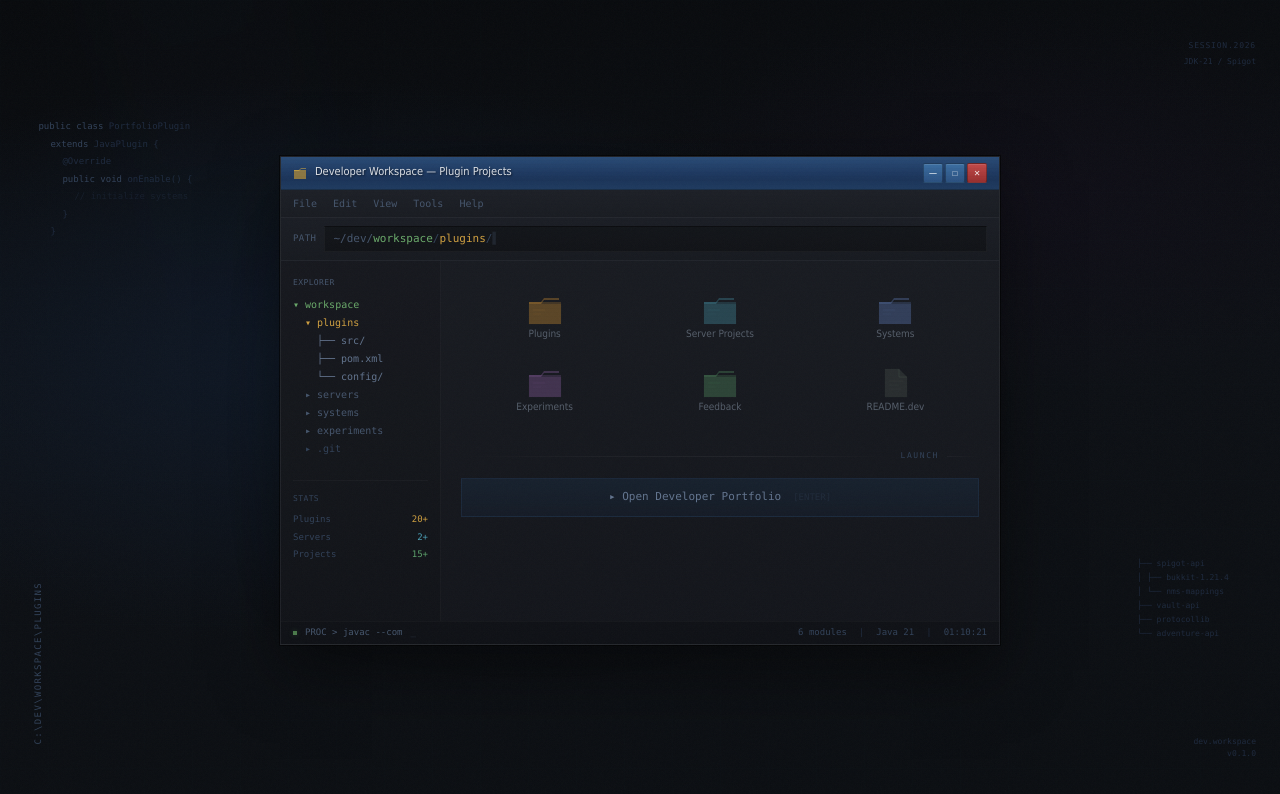
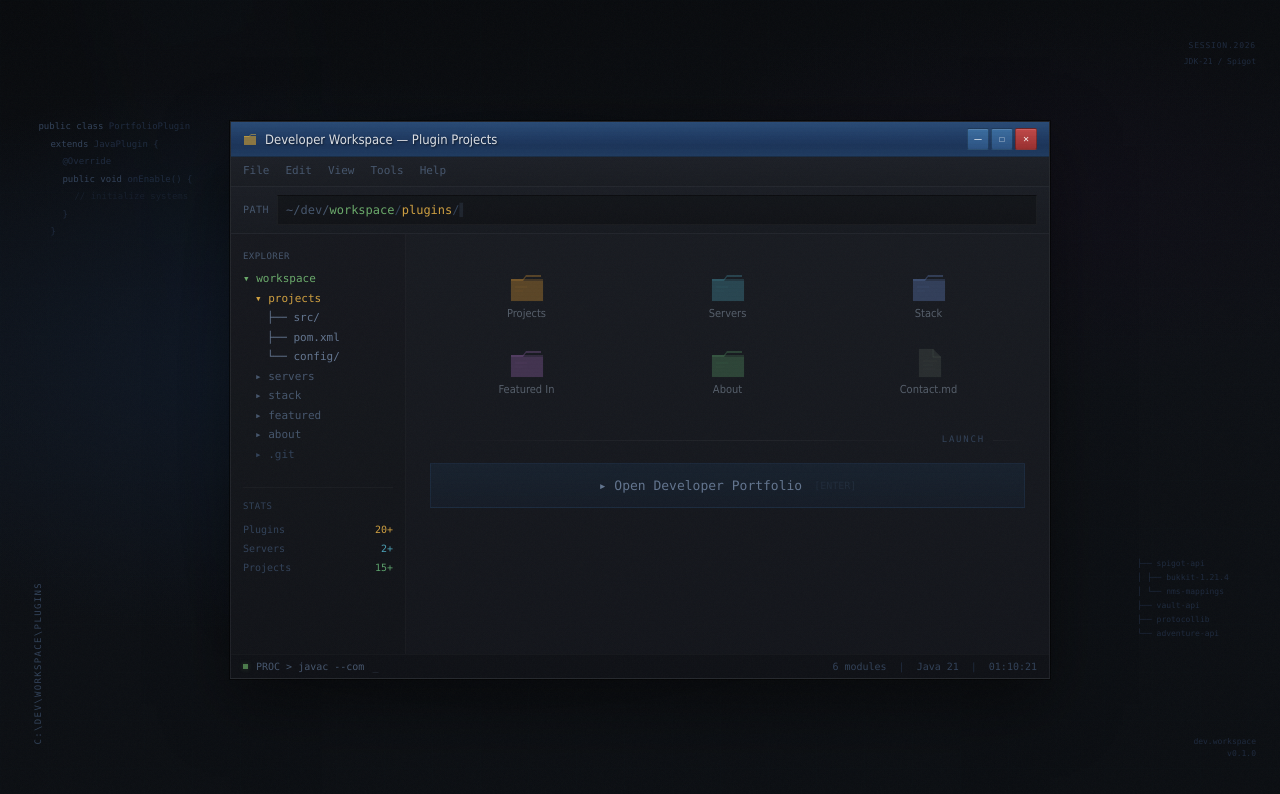
Before and after one commit to AlexVila0204/portfolio, a Next.js app: page / in a window 1280 px wide. Shown: the top 794 px of the page. Built offline with nearby package versions, Linux system fonts and the light colour scheme.

Commit message:
feat: Add initial interactive and animated entrance page for the portfolio.

```diff
--- a/app/page.tsx
+++ b/app/page.tsx
@@ -32,6 +32,7 @@ interface FolderItem {
   name: string;
   color: string;
   label: string;
+  section: string;
   isFile?: boolean;
 }
 
@@ -124,12 +125,12 @@ export default function EntrancePage() {
   };
 
   const folders: FolderItem[] = [
-    { name: "Plugins", color: "#e8a035", label: "Spigot / Paper plugins" },
-    { name: "Server Projects", color: "#4a9fb5", label: "Networks & servers" },
-    { name: "Systems", color: "#6a8ad0", label: "APIs & frameworks" },
-    { name: "Experiments", color: "#9b6ab5", label: "R&D prototypes" },
-    { name: "Feedback", color: "#5ba06a", label: "Community reviews" },
-    { name: "README.dev", color: "#8a8a70", label: "About the developer", isFile: true },
+    { name: "Projects", color: "#e8a035", label: "Open source & university", section: "plugins" },
+    { name: "Servers", color: "#4a9fb5", label: "Minecraft networks", section: "servers" },
+    { name: "Stack", color: "#6a8ad0", label: "Skills & technologies", section: "skills" },
+    { name: "Featured In", color: "#9b6ab5", label: "YouTube & media", section: "featured" },
+    { name: "About", color: "#5ba06a", label: "Background & experience", section: "about" },
+    { name: "Contact.md", color: "#8a8a70", label: "Get in touch", section: "contact", isFile: true },
   ];
 
   return (
@@ -173,10 +174,10 @@ export default function EntrancePage() {
           </div>
 
           <div className="flex-1 flex items-center justify-center py-10 px-4 lg:px-0">
-            <div className="w-full max-w-[720px]" style={{ transform: `translate(${mousePos.x * -3}px, ${mousePos.y * -2}px)`, transition: 'transform 0.2s ease-out' }}>
+            <div className="w-full max-w-[820px]" style={{ transform: `translate(${mousePos.x * -3}px, ${mousePos.y * -2}px)`, transition: 'transform 0.2s ease-out' }}>
               <AnimatePresence>
                 {!bootComplete && (
-                  <motion.div exit={{ opacity: 0, y: -10 }} transition={{ duration: 0.4 }} className="font-mono text-[11px] text-slate-500 space-y-1 mb-4">
+                  <motion.div exit={{ opacity: 0, y: -10 }} transition={{ duration: 0.4 }} className="font-mono text-[12px] text-slate-500 space-y-1 mb-4">
                     {bootLines.map((line, i) => (
                       <motion.div key={i} initial={{ opacity: 0, x: -5 }} animate={{ opacity: 1, x: 0 }} className={line?.includes('OK') ? 'text-[#5a8a5a]' : line?.includes('ready') ? 'text-[#6a9ad0]' : ''}>{line}</motion.div>
                     ))}
@@ -193,65 +194,66 @@ export default function EntrancePage() {
                     <div className="px-3 py-[6px] flex items-center justify-between" style={{ background: 'linear-gradient(180deg, #284a75 0%, #1d3860 50%, #1a3358 70%, #1e3a5f 100%)', borderBottom: '1px solid rgba(0,0,0,0.4)' }}>
                       <div className="flex items-center gap-2">
                         <svg width="14" height="12" viewBox="0 0 14 12" fill="none"><rect x="1" y="3" width="12" height="9" fill="#d4a030" opacity={0.6} /><path d="M1 3h5l2-2h5v1H8L6 4H1z" fill="#e8b840" opacity={0.5} /></svg>
-                        <span className="text-white/85 text-[11px]" style={{ fontFamily: 'Tahoma, sans-serif', textShadow: '1px 1px 2px rgba(0,0,0,0.6)' }}>Developer Workspace — Plugin Projects</span>
+                        <span className="text-white/85 text-[13px]" style={{ fontFamily: 'Tahoma, sans-serif', textShadow: '1px 1px 2px rgba(0,0,0,0.6)' }}>Developer Workspace — Plugin Projects</span>
                       </div>
                       <div className="flex items-center gap-[2px]">
                         {(['—', '□', '✕'] as const).map((sym, i) => (
-                          <button key={i} className="w-[20px] h-[20px] flex items-center justify-center rounded-[2px]" style={{ background: i === 2 ? 'linear-gradient(180deg, #c04848 0%, #982e2e 100%)' : 'linear-gradient(180deg, #3a6da0 0%, #2a5080 100%)', border: '1px solid rgba(0,0,0,0.3)', boxShadow: 'inset 0 1px 0 rgba(255,255,255,0.12)' }}>
+                          <button key={i} className="w-[22px] h-[22px] flex items-center justify-center rounded-[2px]" style={{ background: i === 2 ? 'linear-gradient(180deg, #c04848 0%, #982e2e 100%)' : 'linear-gradient(180deg, #3a6da0 0%, #2a5080 100%)', border: '1px solid rgba(0,0,0,0.3)', boxShadow: 'inset 0 1px 0 rgba(255,255,255,0.12)' }}>
                             <span className="text-white/90 text-[8px]">{sym}</span>
                           </button>
                         ))}
                       </div>
                     </div>
                     {/* Toolbar */}
-                    <div className="px-3 py-1.5 flex items-center gap-4 text-[10px] font-mono text-slate-600" style={{ background: 'linear-gradient(180deg, #1c1f26 0%, #181b21 100%)', borderBottom: '1px solid rgba(255,255,255,0.03)' }}>
+                    <div className="px-3 py-1.5 flex items-center gap-4 text-[11px] font-mono text-slate-600" style={{ background: 'linear-gradient(180deg, #1c1f26 0%, #181b21 100%)', borderBottom: '1px solid rgba(255,255,255,0.03)' }}>
                       {['File', 'Edit', 'View', 'Tools', 'Help'].map(l => <span key={l} className="hover:text-slate-400 cursor-default transition-colors">{l}</span>)}
                     </div>
                     {/* Address bar */}
                     <div className="px-3 py-2 flex items-center gap-2" style={{ background: 'linear-gradient(180deg, #1a1d24 0%, #16191f 100%)', borderBottom: '1px solid rgba(255,255,255,0.03)' }}>
-                      <span className="text-[9px] text-slate-600 font-mono shrink-0 tracking-wider">PATH</span>
-                      <div className="flex-1 flex items-center px-2 py-[4px] font-mono text-[11px]" style={{ background: 'rgba(0,0,0,0.3)', border: '1px solid rgba(255,255,255,0.04)', borderTop: '1px solid rgba(0,0,0,0.4)' }}>
+                      <span className="text-[10px] text-slate-600 font-mono shrink-0 tracking-wider">PATH</span>
+                      <div className="flex-1 flex items-center px-2 py-[5px] font-mono text-[12px]" style={{ background: 'rgba(0,0,0,0.3)', border: '1px solid rgba(255,255,255,0.04)', borderTop: '1px solid rgba(0,0,0,0.4)' }}>
                         <span className="text-slate-600">~/dev/</span><span className="text-[#6aaa6a]">workspace</span><span className="text-slate-700">/</span><span className="text-[#d0a040]">plugins</span><span className="text-slate-700">/</span>
                         <motion.span className="text-slate-600" animate={{ opacity: [1, 0] }} transition={{ repeat: Infinity, duration: 0.8 }}>▌</motion.span>
                       </div>
                     </div>
                     {/* Side panel + content */}
-                    <div className="flex" style={{ minHeight: 360 }}>
-                      <div className="hidden sm:block w-[160px] shrink-0 py-4 px-3 font-mono text-[10px]" style={{ borderRight: '1px solid rgba(255,255,255,0.03)', background: 'rgba(0,0,0,0.1)' }}>
-                        <div className="text-slate-600 mb-2 tracking-wider text-[8px]">EXPLORER</div>
+                    <div className="flex" style={{ minHeight: 420 }}>
+                      <div className="hidden sm:block w-[175px] shrink-0 py-4 px-3 font-mono text-[11px]" style={{ borderRight: '1px solid rgba(255,255,255,0.03)', background: 'rgba(0,0,0,0.1)' }}>
+                        <div className="text-slate-600 mb-2 tracking-wider text-[9px]">EXPLORER</div>
                         <div className="space-y-[3px] text-slate-600">
                           <div className="text-[#6aaa6a]">▾ workspace</div>
-                          <div className="pl-3 text-[#d0a040]">▾ plugins</div>
+                          <div className="pl-3 text-[#d0a040]">▾ projects</div>
                           <div className="pl-6 text-slate-500">├── src/</div>
                           <div className="pl-6 text-slate-500">├── pom.xml</div>
                           <div className="pl-6 text-slate-500">└── config/</div>
                           <div className="pl-3 text-slate-600">▸ servers</div>
-                          <div className="pl-3 text-slate-600">▸ systems</div>
-                          <div className="pl-3 text-slate-600">▸ experiments</div>
+                          <div className="pl-3 text-slate-600">▸ stack</div>
+                          <div className="pl-3 text-slate-600">▸ featured</div>
+                          <div className="pl-3 text-slate-600">▸ about</div>
                           <div className="pl-3 text-slate-700">▸ .git</div>
                         </div>
                         <div className="mt-6 pt-3" style={{ borderTop: '1px solid rgba(255,255,255,0.03)' }}>
-                          <div className="text-[8px] text-slate-700 tracking-wider mb-2">STATS</div>
-                          <div className="space-y-1 text-[9px]">
+                          <div className="text-[9px] text-slate-700 tracking-wider mb-2">STATS</div>
+                          <div className="space-y-1 text-[10px]">
                             <div className="flex justify-between"><span className="text-slate-700">Plugins</span><span className="text-[#d0a040]">20+</span></div>
                             <div className="flex justify-between"><span className="text-slate-700">Servers</span><span className="text-[#4a9fb5]">2+</span></div>
                             <div className="flex justify-between"><span className="text-slate-700">Projects</span><span className="text-[#5ba06a]">15+</span></div>
                           </div>
                         </div>
                       </div>
-                      <div className="flex-1 p-5">
+                      <div className="flex-1 p-6">
                         <div className="grid grid-cols-3 gap-x-2 gap-y-0">
                           {folders.map((folder, i) => {
                             const isHovered = hoveredFolder === folder.name;
                             return (
                               <motion.div key={folder.name} initial={{ opacity: 0, y: 12 }} animate={{ opacity: 1, y: 0 }} transition={{ delay: 0.15 + i * 0.08, duration: 0.4 }}>
-                                <div className="flex flex-col items-center py-3 px-1 cursor-pointer" onMouseEnter={() => setHoveredFolder(folder.name)} onMouseLeave={() => setHoveredFolder(null)} style={{ background: isHovered ? 'rgba(50,80,120,0.08)' : 'transparent', border: isHovered ? '1px solid rgba(70,100,150,0.12)' : '1px solid transparent', transition: 'all 0.12s ease' }}>
+                                <div className="flex flex-col items-center py-3 px-1 cursor-pointer" onMouseEnter={() => setHoveredFolder(folder.name)} onMouseLeave={() => setHoveredFolder(null)} onClick={() => { setIsEntering(true); setTimeout(() => router.push(`/portfolio#${folder.section}`), 700); }} style={{ background: isHovered ? 'rgba(50,80,120,0.08)' : 'transparent', border: isHovered ? '1px solid rgba(70,100,150,0.12)' : '1px solid transparent', transition: 'all 0.12s ease' }}>
                                   <motion.div animate={isHovered ? { y: -1.5 } : { y: 0 }} transition={{ duration: 0.15 }}>
                                     {folder.isFile ? <FileIcon hovered={isHovered} /> : <FolderIcon color={folder.color} hovered={isHovered} />}
                                   </motion.div>
-                                  <span className="text-[10px] mt-0.5 text-center leading-tight" style={{ color: isHovered ? '#a0b8d0' : '#555e6a', fontFamily: 'Tahoma, sans-serif', transition: 'color 0.12s ease' }}>{folder.name}</span>
+                                  <span className="text-[11px] mt-1 text-center leading-tight" style={{ color: isHovered ? '#a0b8d0' : '#555e6a', fontFamily: 'Tahoma, sans-serif', transition: 'color 0.12s ease' }}>{folder.name}</span>
                                   <AnimatePresence>
-                                    {isHovered && <motion.span initial={{ opacity: 0 }} animate={{ opacity: 1 }} exit={{ opacity: 0 }} className="text-[8px] text-slate-700 font-mono mt-0.5">{folder.label}</motion.span>}
+                                    {isHovered && <motion.span initial={{ opacity: 0 }} animate={{ opacity: 1 }} exit={{ opacity: 0 }} className="text-[9px] text-slate-700 font-mono mt-0.5">{folder.label}</motion.span>}
                                   </AnimatePresence>
                                 </div>
                               </motion.div>
@@ -260,25 +262,25 @@ export default function EntrancePage() {
                         </div>
                         <div className="mt-6 mb-4 flex items-center gap-2">
                           <div className="h-px flex-1" style={{ background: 'linear-gradient(90deg, transparent, rgba(255,255,255,0.04), rgba(255,255,255,0.05), transparent)' }} />
-                          <span className="text-[8px] font-mono text-slate-700 tracking-[0.2em]">LAUNCH</span>
+                          <span className="text-[9px] font-mono text-slate-700 tracking-[0.2em]">LAUNCH</span>
                           <div className="h-px w-8" style={{ background: 'linear-gradient(90deg, rgba(255,255,255,0.04), transparent)' }} />
                         </div>
-                        <motion.button initial={{ opacity: 0 }} animate={{ opacity: 1 }} transition={{ delay: 0.8, duration: 0.5 }} onClick={handleEnter} className="group w-full py-2.5 cursor-pointer" style={{ background: 'linear-gradient(180deg, rgba(25,50,75,0.35) 0%, rgba(20,40,65,0.25) 100%)', border: '1px solid rgba(50,90,140,0.18)', transition: 'all 0.15s ease' }} onMouseEnter={(e) => { e.currentTarget.style.background = 'linear-gradient(180deg, rgba(30,60,90,0.45) 0%, rgba(25,50,80,0.35) 100%)'; e.currentTarget.style.borderColor = 'rgba(60,110,170,0.25)'; }} onMouseLeave={(e) => { e.currentTarget.style.background = 'linear-gradient(180deg, rgba(25,50,75,0.35) 0%, rgba(20,40,65,0.25) 100%)'; e.currentTarget.style.borderColor = 'rgba(50,90,140,0.18)'; }}>
+                        <motion.button initial={{ opacity: 0 }} animate={{ opacity: 1 }} transition={{ delay: 0.8, duration: 0.5 }} onClick={handleEnter} className="group w-full py-3 cursor-pointer" style={{ background: 'linear-gradient(180deg, rgba(25,50,75,0.35) 0%, rgba(20,40,65,0.25) 100%)', border: '1px solid rgba(50,90,140,0.18)', transition: 'all 0.15s ease' }} onMouseEnter={(e) => { e.currentTarget.style.background = 'linear-gradient(180deg, rgba(30,60,90,0.45) 0%, rgba(25,50,80,0.35) 100%)'; e.currentTarget.style.borderColor = 'rgba(60,110,170,0.25)'; }} onMouseLeave={(e) => { e.currentTarget.style.background = 'linear-gradient(180deg, rgba(25,50,75,0.35) 0%, rgba(20,40,65,0.25) 100%)'; e.currentTarget.style.borderColor = 'rgba(50,90,140,0.18)'; }}>
                           <div className="flex items-center justify-center gap-3">
-                            <span className="text-[11px] font-mono text-slate-500 group-hover:text-slate-300 transition-colors">▸ Open Developer Portfolio</span>
-                            <motion.span className="text-[9px] font-mono text-slate-700" animate={{ opacity: [0.3, 0.6, 0.3] }} transition={{ repeat: Infinity, duration: 2 }}>[ENTER]</motion.span>
+                            <span className="text-[13px] font-mono text-slate-500 group-hover:text-slate-300 transition-colors">▸ Open Developer Portfolio</span>
+                            <motion.span className="text-[10px] font-mono text-slate-700" animate={{ opacity: [0.3, 0.6, 0.3] }} transition={{ repeat: Infinity, duration: 2 }}>[ENTER]</motion.span>
                           </div>
                         </motion.button>
                       </div>
                     </div>
                     {/* Status bar */}
                     <div className="px-3 py-[4px] flex items-center justify-between" style={{ background: 'rgba(0,0,0,0.2)', borderTop: '1px solid rgba(255,255,255,0.025)' }}>
-                      <div className="flex items-center gap-2 font-mono text-[9px] text-slate-600 min-h-[13px]">
-                        <div className="w-[4px] h-[4px]" style={{ background: '#4a7a4a', boxShadow: '0 0 5px rgba(74,122,74,0.4)' }} />
+                      <div className="flex items-center gap-2 font-mono text-[10px] text-slate-600 min-h-[14px]">
+                        <div className="w-[5px] h-[5px]" style={{ background: '#4a7a4a', boxShadow: '0 0 5px rgba(74,122,74,0.4)' }} />
                         <span>{displayedText}</span>
                         <motion.span animate={{ opacity: [1, 0] }} transition={{ repeat: Infinity, duration: 0.5 }} className="text-slate-600">_</motion.span>
                       </div>
-                      <div className="flex items-center gap-3 font-mono text-[9px] text-slate-700">
+                      <div className="flex items-center gap-3 font-mono text-[10px] text-slate-700">
                         <span>6 modules</span><span className="text-slate-800">|</span><span>Java 21</span><span className="text-slate-800">|</span><span>{mounted ? time : '--:--:--'}</span>
                       </div>
                     </div>
```
